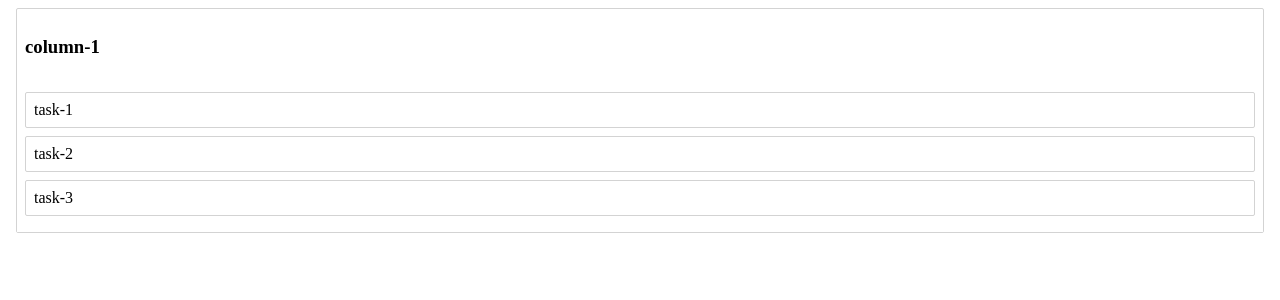
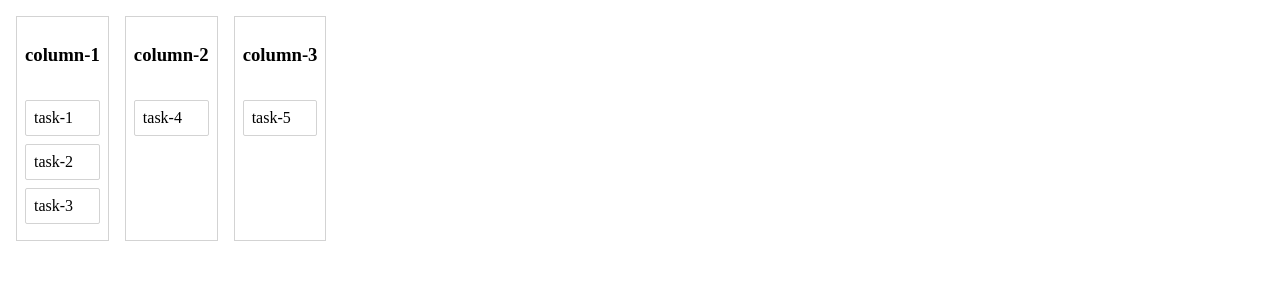
Before and after one commit to Sharmena/ReactBeautifulDndTutorial, a React (Create React App) app in the folder my-app/: page / in a window 1280 px wide. Shown: the top 300 px of the page. Built offline with nearby package versions, Linux system fonts and the light colour scheme.

Commit message:
Tutorial Work
Finished up to part 9

```diff
--- a/my-app/src/column.jsx
+++ b/my-app/src/column.jsx
@@ -7,6 +7,10 @@ const Container = styled.div`
     margin: 8px;
     border: 1px solid lightgrey;
     border-radius: 2px
+    width: 220px;
+
+    display: flex;
+    flex-direction: column;
 `;
 const Title = styled.h3`
     padding: 8px;
@@ -14,7 +18,8 @@ const Title = styled.h3`
 const TaskList = styled.div`
     padding: 8px;
     background-color: ${props => (props.isDraggingOver ? 'skyblue' : 'white')};
-
+    flex-grow:1;
+    min-height:100px;
 `;
 
 
--- a/my-app/src/index.js
+++ b/my-app/src/index.js
@@ -1,8 +1,13 @@
 import React from 'react';
 import ReactDOM from 'react-dom';
+import styled from 'styled-components';
 import initialData from './initial-data';
 import Column from './column';
 import { DragDropContext } from 'react-beautiful-dnd';
+
+const Container = styled.div`
+  display: flex;
+`;
 
 class App extends React.Component {
   state = initialData;
@@ -20,13 +25,17 @@ class App extends React.Component {
       return;
     }
 
-    const column = this.state.columns[source.droppableId];
-    const newTaskIds = Array.from(column.taskIds);
+    const start = this.state.columns[source.droppableId];
+    const finish = this.state.columns[destination.droppableId];
+
+    if(start === finish){
+
+    const newTaskIds = Array.from(start.taskIds);
     newTaskIds.splice(source.index, 1);
     newTaskIds.splice(destination.index, 0, draggableId);
 
     const newColumn = {
-      ...column,
+      ...start,
       taskIds: newTaskIds,
     };
 
@@ -38,18 +47,49 @@ class App extends React.Component {
         [newColumn.id]: newColumn,
       },
     };
-  this.setState(newState);
+
+    this.setState(newState);
+    return;
+    }
+
+    //Moving from one list to another
+    const startTaskIds = Array.from(start.taskIds);
+    startTaskIds.splice(source.index, 1);
+    const newStart = {
+      ...start,
+      taskIds: startTaskIds,
+    };
+
+    const finishTaskIds = Array.from(finish.taskIds);
+    finishTaskIds.splice(destination.index, 0, draggableId);
+    const newFinish = {
+      ...finish,
+      taskIds: finishTaskIds,
+    };
+
+    const newState = {
+      ...this.state,
+      columns: {
+        ...this.state.columns,
+        [newStart.id]: newStart,
+        [newFinish.id]: newFinish,
+      },
+    };
+
+    this.setState(newState);
   };
 
   render() {
     return (
       <DragDropContext onDragEnd = {this.onDragEnd}>
+        <Container>
       {this.state.columnOrder.map(columnId => {
       const column = this.state.columns[columnId];
       const tasks = column.taskIds.map(taskId => this.state.tasks[taskId]);
 
       return <Column key = {column.id} column = {column} tasks = {tasks} />;
     })}
+    </Container>
     </DragDropContext>
     );
   }
--- a/my-app/src/initial-data.js
+++ b/my-app/src/initial-data.js
@@ -3,13 +3,17 @@ const initialData = {
         'task-1': {id: 'task-1'},
         'task-2': {id: 'task-2'},
         'task-3': {id: 'task-3'},
+        'task-4': {id: 'task-4'},
+        'task-5': {id: 'task-5'},
     },
 
     columns: {
-        'column-1': {id: 'column-1', taskIds: ['task-1','task-2','task-3']}
+        'column-1': {id: 'column-1', taskIds: ['task-1','task-2','task-3']},
+        'column-2': {id: 'column-2', taskIds: ['task-4']},
+        'column-3': {id: 'column-3', taskIds: ['task-5']}
 
     },
-    columnOrder: ['column-1']
+    columnOrder: ['column-1','column-2','column-3']
 };
 
 export default initialData;
```
Also changed, not shown: 1 other file (tests, documents, lock files or other folders).
